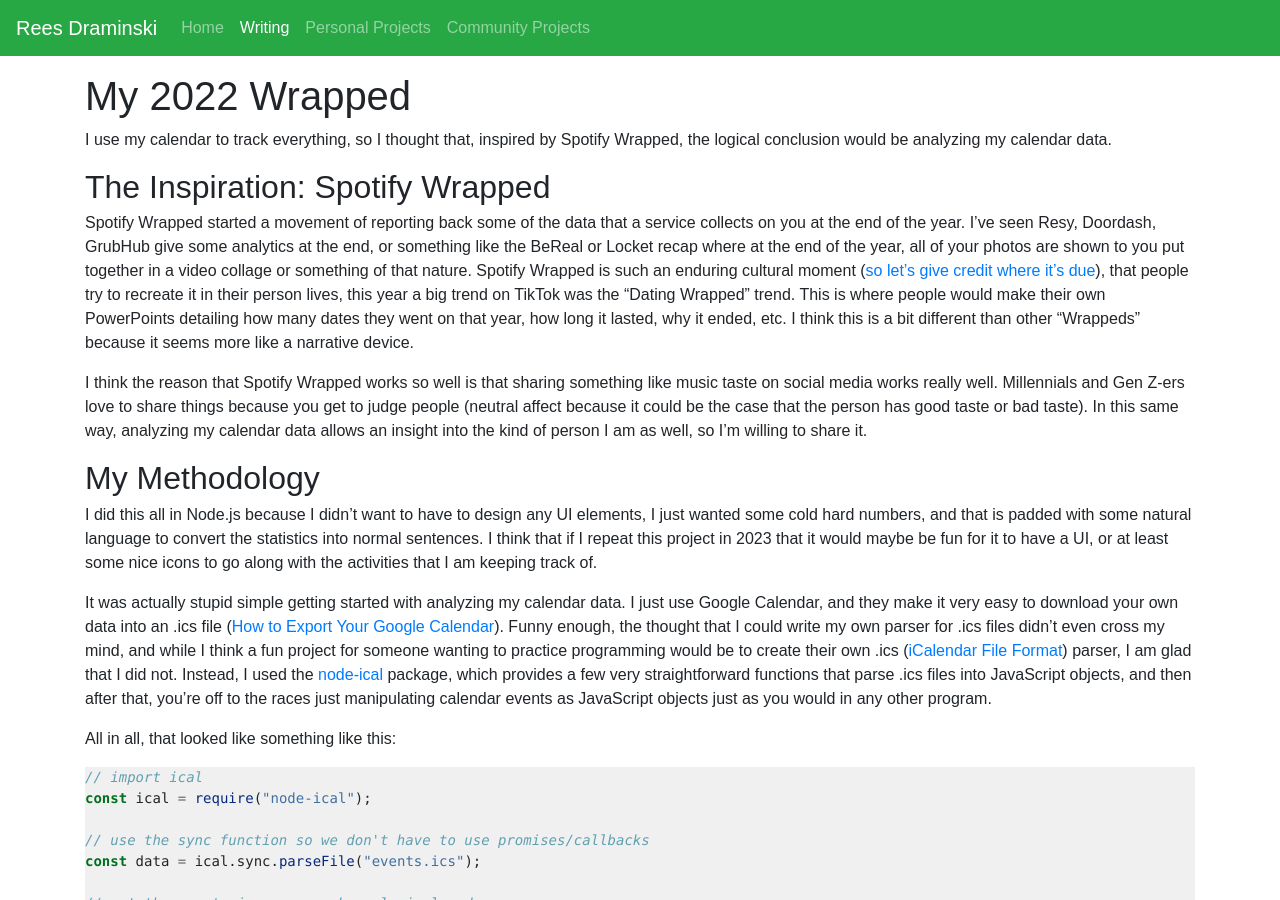
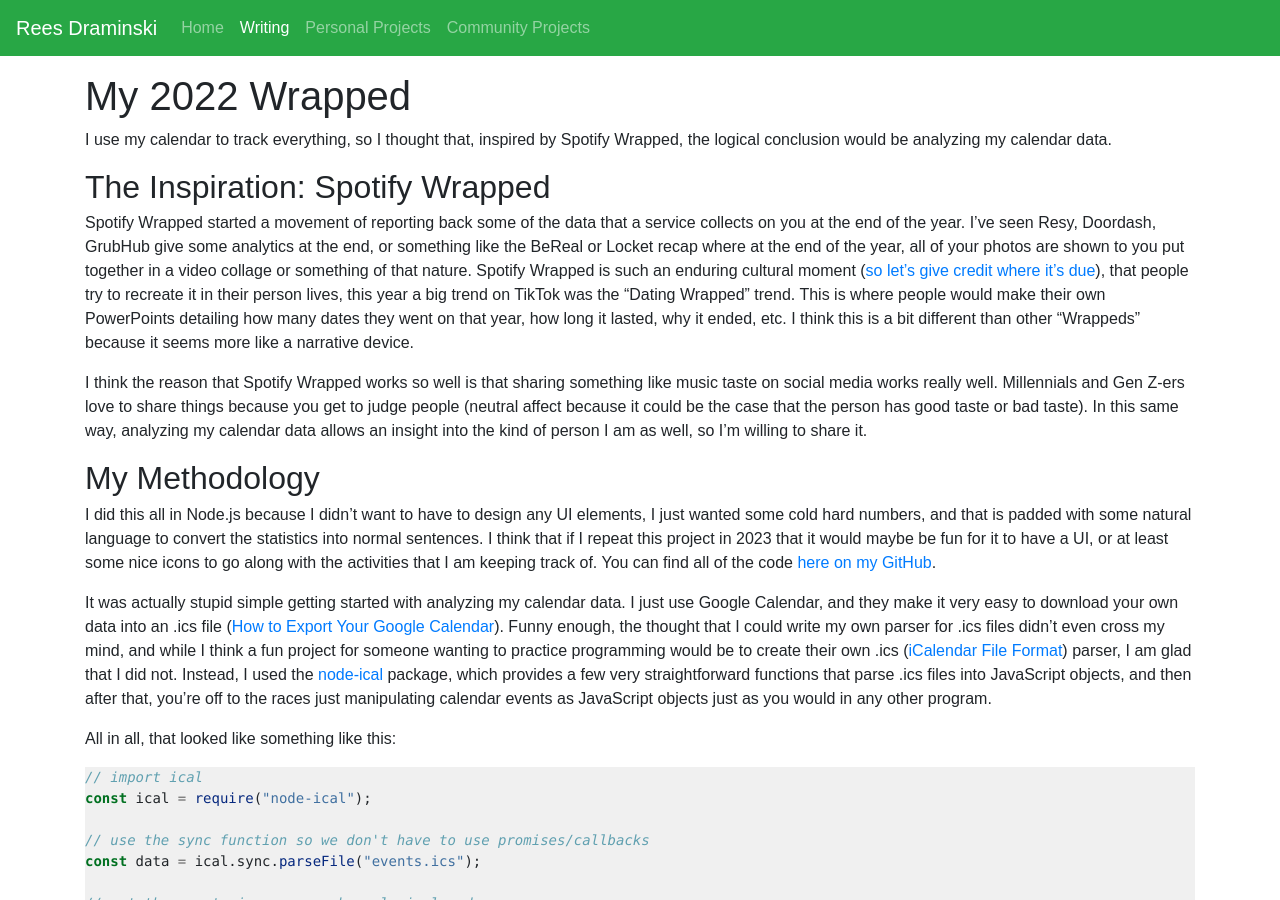
Before and after one commit to reeshuffled/reeshuffled.github.io, a Jekyll site: the page built from _posts/2022-12-25-My-2022-Wrapped.md, in a window 1280 px wide and 900 px high. Built offline with Jekyll 4.4.1, drawn with Linux system fonts in a browser that asks for light colours; a script that is not in the unit is left out; comment, search, counter and statistics services are not loaded; some of the changed lines change nothing that is shown; some of the changed text lies outside the part shown.

Commit message:
add github for cal-analyze

````diff
--- a/_posts/2022-12-25-My-2022-Wrapped.md
+++ b/_posts/2022-12-25-My-2022-Wrapped.md
@@ -14,8 +14,7 @@
 I think the reason that Spotify Wrapped works so well is that sharing something like music taste on social media works really well. Millennials and Gen Z-ers love to share things because you get to judge people (neutral affect because it could be the case that the person has good taste or bad taste). In this same way, analyzing my calendar data allows an insight into the kind of person I am as well, so I’m willing to share it.
 
 ## My Methodology
-
-I did this all in Node.js because I didn’t want to have to design any UI elements, I just wanted some cold hard numbers, and that is padded with some natural language to convert the statistics into normal sentences. I think that if I repeat this project in 2023 that it would maybe be fun for it to have a UI, or at least some nice icons to go along with the activities that I am keeping track of.
+I did this all in Node.js because I didn’t want to have to design any UI elements, I just wanted some cold hard numbers, and that is padded with some natural language to convert the statistics into normal sentences. I think that if I repeat this project in 2023 that it would maybe be fun for it to have a UI, or at least some nice icons to go along with the activities that I am keeping track of. You can find all of the code [here on my GitHub](https://github.com/reesdraminski/cal-analyze).
 
 It was actually stupid simple getting started with analyzing my calendar data. I just use Google Calendar, and they make it very easy to download your own data into an .ics file ([How to Export Your Google Calendar](https://support.google.com/calendar/answer/37111?hl=en)). Funny enough, the thought that I could write my own parser for .ics files didn’t even cross my mind, and while I think a fun project for someone wanting to practice programming would be to create their own .ics ([iCalendar File Format](https://docs.fileformat.com/email/ics/)) parser, I am glad that I did not. Instead, I used the [node-ical](https://github.com/jens-maus/node-ical) package, which provides a few very straightforward functions that parse .ics files into JavaScript objects, and then after that, you’re off to the races just manipulating calendar events as JavaScript objects just as you would in any other program.
 
@@ -109,47 +108,38 @@
 ```
 
 ## My Results
-
 These results are a bit skewed because of how I record events and how its not always the easiest to automatically parse those non-standardized records. Additionally, I only record events in 15-minute increments (who wants to see an event end at 1:06pm? *shudders*), and I also don’t typically create events for things that last shorter than 30-minutes. With that being said, I think I have enough data to see general trends and make adjustments next year accordingly. Also, for cooking and eating a lot of times I only recorded it when those events took a significant amount of time, often times I just heat something up and eat it rather quickly, which I don’t think warrants an event.
 
 **Healthy Habits:**
-
 1. You worked out 80 times for 2,775 minutes or 46.25 hours. This accounts for 0.53% of the year.
 2. You went walking 68 times for 2,805 minutes or 46.75 hours. This accounts for 0.53% of the year.
 3. You went hiking 3 times for 315 minutes or 5.25 hours. This accounts for 0.06% of the year.
-4. You read 101 times for 6,465 minutes or 107.75 hours. This accounts for 1.23% of the year.
 
 **Media Consumption:**
-
 1. You watched YouTube 81 times for 4,335 minutes or 72.25 hours. This accounts for 0.82% of the year.
 2. You watched TV 68 times for 4,605 minutes or 76.75 hours. This accounts for 0.88% of the year.
+3. You read 101 times for 6,465 minutes or 107.75 hours. This accounts for 1.23% of the year.
 
 **Cooking:**
-
 1. You cooked 53 times for 2,925 minutes or 48.75 hours. This accounts for 0.56% of the year.
 2. You made food 8 times for 405 minutes or 6.75 hours. This accounts for 0.08% of the year.
 
 **“Mandatory” Tasks:**
-
 1. You ate 114 times for 6,065 minutes or 101.08 hours. This accounts for 1.15% of the year.
 2. You spent time in transit 87 times for 3,915 minutes or 65.25 hours. This accounts for 0.74% of the year.
 
-**Social Time**
-
+**Social Time:**
 1. You hung out with friends 342 times for 61,125 minutes or 1018.75 hours. This accounts for 11.63% of the year.
 
 ## Next Steps
 
 ### Improving the depth of analysis for calendar data
-
 I want to add some more functionality to the analysis to see what days of the weeks certain events happen more on, as well as what months certain activities waxed and waned in frequency. I understand that data visualization is a very big field for a reason, and I think that graphs would allow me to better conceptualize how I am spending my time throughout the year.
 
 ### Creating a better notation for keeping track of events
-
 Since the majority of my data analysis is done on event name only, I will keep easy-to-enter standard names, and then put any extraneous detail in the notes section or in the location section.
 
-Examples:
-
+**Examples:**
 1. cook
 2. eat
 3. workout (exercise name)
@@ -161,7 +151,6 @@
 9. watch movie (movie name)
 
 ### Creating a better calendar app
-
 My dream is to create a better calendar app that is more suited to this kind of use case of being a second brain. It would be extensible with a lot of tracking related features that were traditionally part of other apps like a meal tracking app or a habit tracking app, but I think that would be far too much to tackle for the MVP. In my mind the core features are as follow:
 
 - Charts: Visualize how you spend your time, who you spend your time with, how much driving you do, etc.
````
